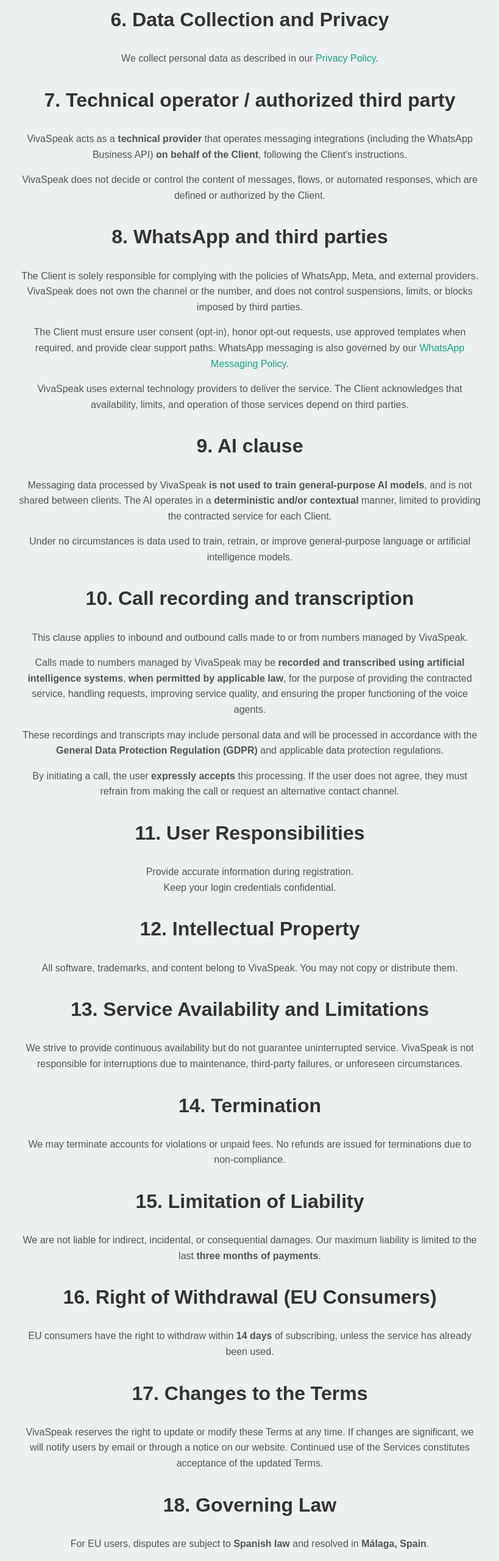
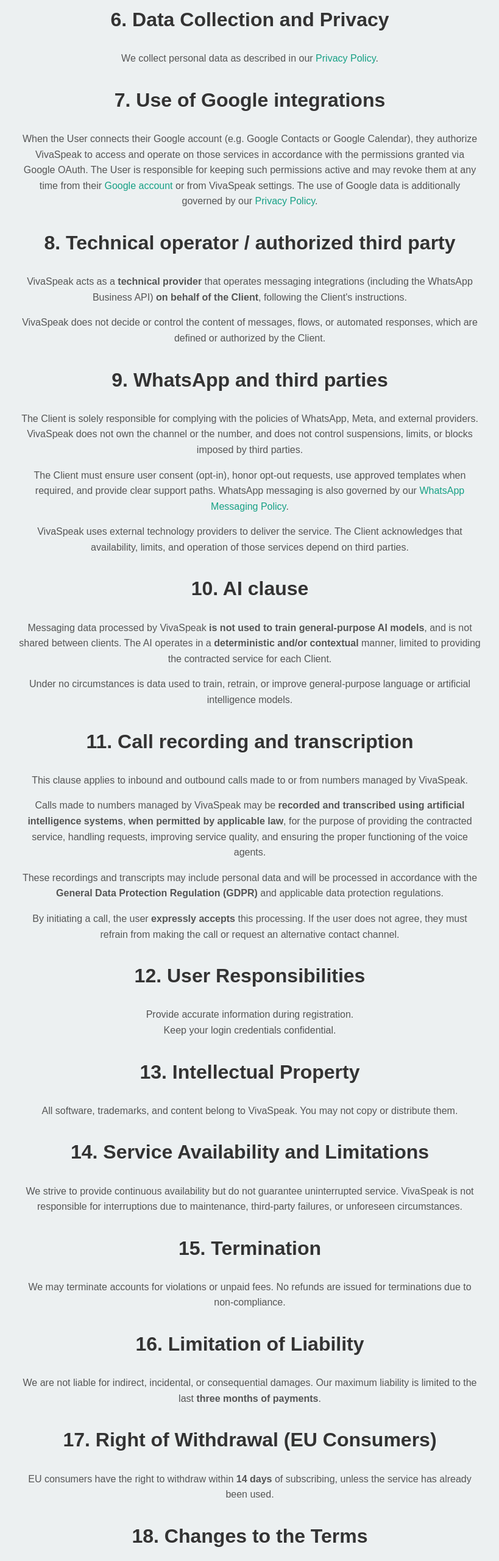
Before and after one commit to AlbertoRoldanUX-code/VivaSpeak, an Astro site: page /en/terms-and-conditions in a window 1280 px wide. Shown: the part 1180-3740 px from the top of the page at 61% size, without its empty margins (230-1049 px from the left). Built offline with nearby package versions, Linux system fonts and the light colour scheme; Astro itself is replaced by a stand-in of ours; a script that the page names is missing.

Commit message:
Revise terms and conditions to update section titles and content, including a new clause on Google integrations and adjustments to subsequent sections for clarity and consistency.

```diff
--- a/src/pages/en/terms-and-conditions.astro
+++ b/src/pages/en/terms-and-conditions.astro
@@ -72,7 +72,20 @@
         <a href="/en/privacy-policy" target="_blank">Privacy Policy</a>.
       </p>
 
-      <h2>7. Technical operator / authorized third party</h2>
+      <h2>7. Use of Google integrations</h2>
+      <p>
+        When the User connects their Google account (e.g. Google Contacts or
+        Google Calendar), they authorize VivaSpeak to access and operate on
+        those services in accordance with the permissions granted via Google
+        OAuth. The User is responsible for keeping such permissions active and
+        may revoke them at any time from their
+        <a href="https://myaccount.google.com/permissions" target="_blank" rel="noopener">Google account</a>
+        or from VivaSpeak settings. The use of Google data is additionally
+        governed by our
+        <a href="/en/privacy-policy" target="_blank">Privacy Policy</a>.
+      </p>
+
+      <h2>8. Technical operator / authorized third party</h2>
       <p>
         VivaSpeak acts as a <strong>technical provider</strong> that operates messaging
         integrations (including the WhatsApp Business API) <strong>on behalf of the Client</strong>,
@@ -83,7 +96,7 @@
         automated responses, which are defined or authorized by the Client.
       </p>
 
-      <h2>8. WhatsApp and third parties</h2>
+      <h2>9. WhatsApp and third parties</h2>
       <p>
         The Client is solely responsible for complying with the policies of WhatsApp,
         Meta, and external providers. VivaSpeak does not own the channel or the
@@ -104,7 +117,7 @@
         services depend on third parties.
       </p>
 
-      <h2>9. AI clause</h2>
+      <h2>10. AI clause</h2>
       <p>
         Messaging data processed by VivaSpeak <strong>is not used to train general-purpose AI models</strong>,
         and is not shared between clients. The AI operates in a
@@ -116,7 +129,7 @@
         language or artificial intelligence models.
       </p>
 
-      <h2>10. Call recording and transcription</h2>
+      <h2>11. Call recording and transcription</h2>
       <p>
         This clause applies to inbound and outbound calls made to or from
         numbers managed by VivaSpeak.
@@ -139,45 +152,45 @@
         the call or request an alternative contact channel.
       </p>
 
-      <h2>11. User Responsibilities</h2>
+      <h2>12. User Responsibilities</h2>
       <ul>
         <li>Provide accurate information during registration.</li>
         <li>Keep your login credentials confidential.</li>
       </ul>
 
-      <h2>12. Intellectual Property</h2>
+      <h2>13. Intellectual Property</h2>
       <p>
         All software, trademarks, and content belong to VivaSpeak. You may not
         copy or distribute them.
       </p>
 
-      <h2>13. Service Availability and Limitations</h2>
+      <h2>14. Service Availability and Limitations</h2>
       <p>
         We strive to provide continuous availability but do not guarantee
         uninterrupted service. VivaSpeak is not responsible for interruptions
         due to maintenance, third-party failures, or unforeseen circumstances.
       </p>
 
-      <h2>14. Termination</h2>
+      <h2>15. Termination</h2>
       <p>
         We may terminate accounts for violations or unpaid fees. No refunds are
         issued for terminations due to non-compliance.
       </p>
 
-      <h2>15. Limitation of Liability</h2>
+      <h2>16. Limitation of Liability</h2>
       <p>
         We are not liable for indirect, incidental, or consequential damages.
         Our maximum liability is limited to the last
         <strong>three months of payments</strong>.
       </p>
 
-      <h2>16. Right of Withdrawal (EU Consumers)</h2>
+      <h2>17. Right of Withdrawal (EU Consumers)</h2>
       <p>
         EU consumers have the right to withdraw within <strong>14 days</strong> of subscribing,
         unless the service has already been used.
       </p>
 
-      <h2>17. Changes to the Terms</h2>
+      <h2>18. Changes to the Terms</h2>
       <p>
         VivaSpeak reserves the right to update or modify these Terms at any
         time. If changes are significant, we will notify users by email or
@@ -185,20 +198,20 @@
         constitutes acceptance of the updated Terms.
       </p>
 
-      <h2>18. Governing Law</h2>
+      <h2>19. Governing Law</h2>
       <p>
         For EU users, disputes are subject to <strong>Spanish law</strong> and resolved in
         <strong>Málaga, Spain</strong>.
       </p>
 
-      <h2>19. Dispute Resolution</h2>
+      <h2>20. Dispute Resolution</h2>
       <p>
         Before initiating legal action, both parties agree to attempt resolution
         through mediation. If mediation fails, disputes will be resolved through
         arbitration in Málaga, Spain.
       </p>
 
-      <h2>20. Contact</h2>
+      <h2>21. Contact</h2>
       <p>
         If you have any questions, contact us at
         <a href="mailto:contact@vivaspeak.com">contact@vivaspeak.com</a>.
```
Also changed, not shown: src/pages/terminos-y-condiciones.astro (+28 -14 lines).
